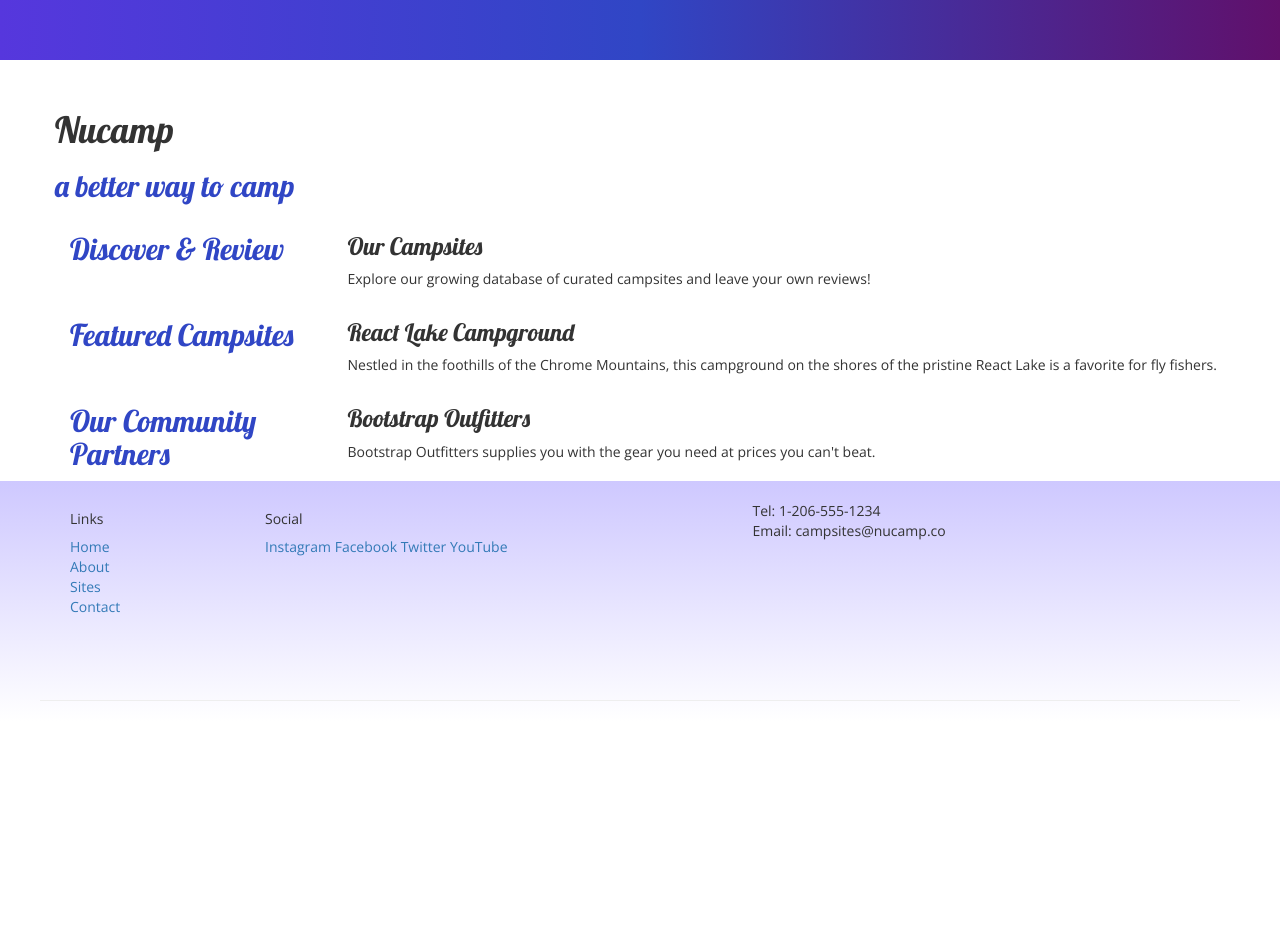
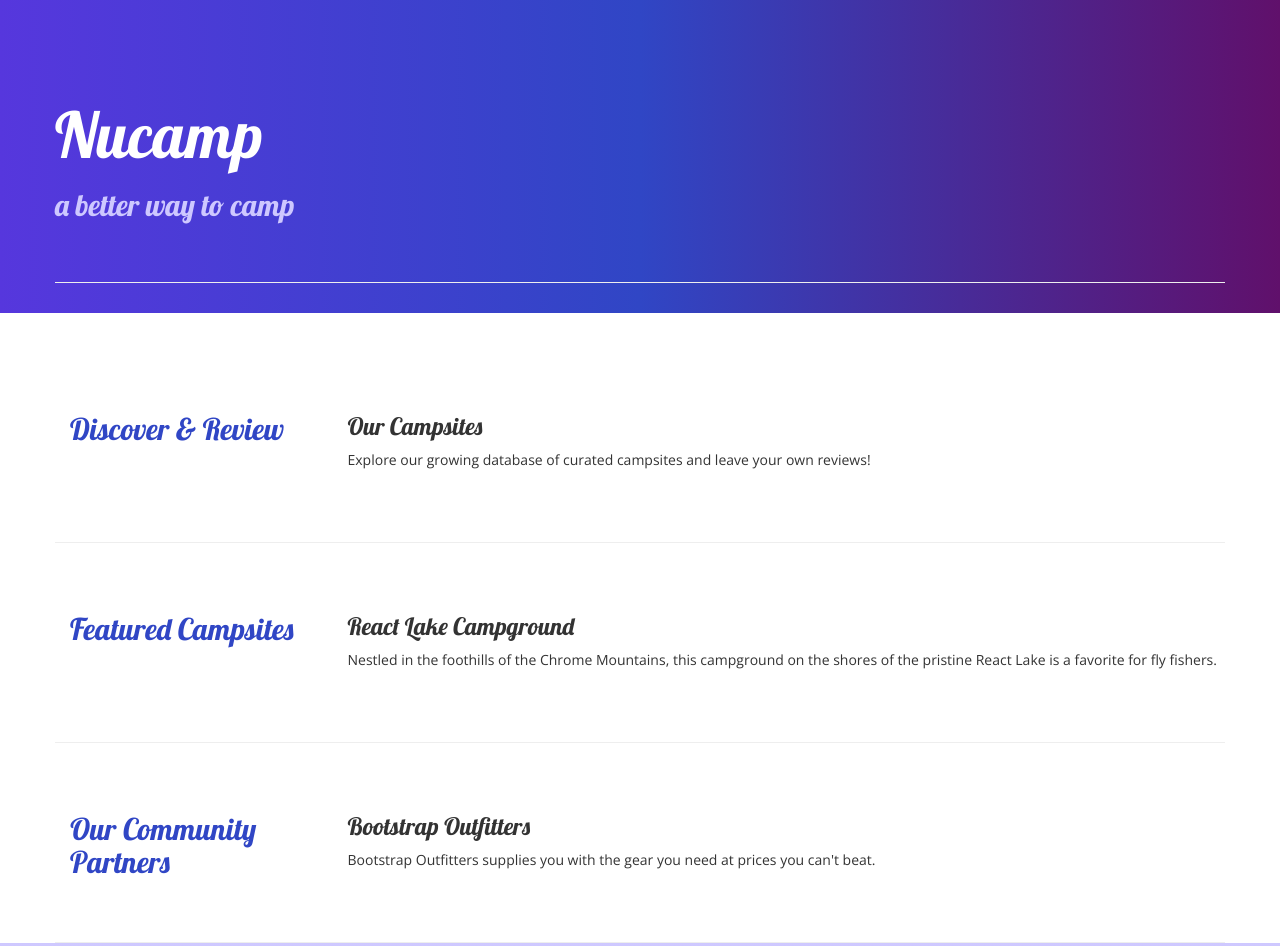
Before and after one commit to ashleyhawes-cloud/trashley, a website: page index.html in a window 1280 px wide. Shown: the top 946 px of the page. Before the commit the page ends 800 px from the top, so only its background shows below. Drawn offline with nearby package versions, Linux system fonts and the light colour scheme.

Commit message:
Adding Custom Styles

```diff
--- a/index.html
+++ b/index.html
@@ -17,9 +17,9 @@
 
 <body>
 
-              <header class="jumbotron"></header>
+            <header class="jumbotron jumbotron-fluid">
         <div class="container">
-            <div class="row">
+        <div class="row row-content align-items-center">
                 <div class="col">
                     <h1>Nucamp</h1>
                     <h2>a better way to camp</h2>
@@ -30,9 +30,10 @@
 
 
         <div class="container">
-        <div class="row">
+
+        <div class="row row-content align-items-center">
              <div class="col-sm-4 order-sm-last col-md-3">
-                <h2>Discover & Review</h2>
+                   <h2 class="text-sm-right">Discover & Review</h2>
             </div>
 
             <div class="col">
@@ -41,7 +42,8 @@
             </div>
         </div>
 
-        <div class="row">
+
+        <div class="row row-content align-items-center">
             <div class="col-sm-4 col-md-3">
                 <h2>Featured Campsites</h2>
             </div>
@@ -51,9 +53,10 @@
             </div>
         </div>
 
-        <div class="row">
+
+        <div class="row row-content align-items-center">
                         <div class="col-sm-4 order-sm-last col-md-3">
-                <h2>Our Community Partners</h2>
+                                <h2 class="text-sm-right">Our Community Partners</h2>
             </div>
             <div class="col">
                 <h3>Bootstrap Outfitters</h3>
@@ -65,7 +68,7 @@
 
        <footer>
         <div class="container">
-            <div class="row">
+        <div class="row row-content align-items-center">
                 <div class="col-4 col-sm-2 offset-1">
 
                                         <h5>Links</h5>
@@ -76,14 +79,14 @@
                         <li><a href="#">Contact</a></li>
                     </ul>
                 </div>
-                <div class="col-6 col-sm-5">
+              <div class="col-6 col-sm-5 text-center">
                     <h5>Social</h5>
                     <a href="http://instagram.com/">Instagram</a>
                     <a href="http://facebook.com/">Facebook</a>
                     <a href="http://twitter.com/">Twitter</a>
                     <a href="http://youtube.com/">YouTube</a>
                 </div>
-                <div class="col-sm-4">
+                <div class="col-sm-4 text-center">
                     Tel: 1-206-555-1234<br />
                     Email: campsites@nucamp.co
                 </div>
```
